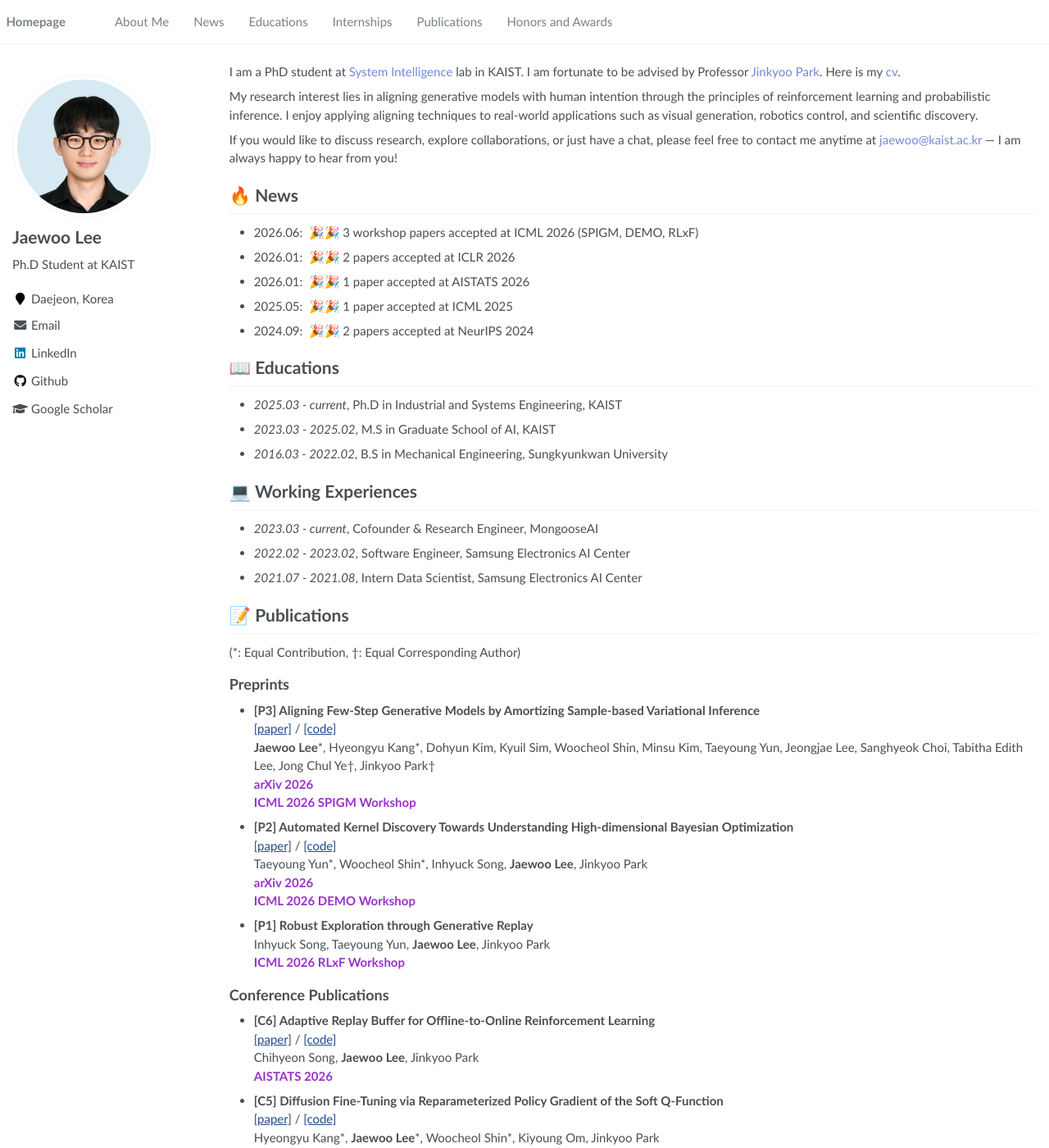
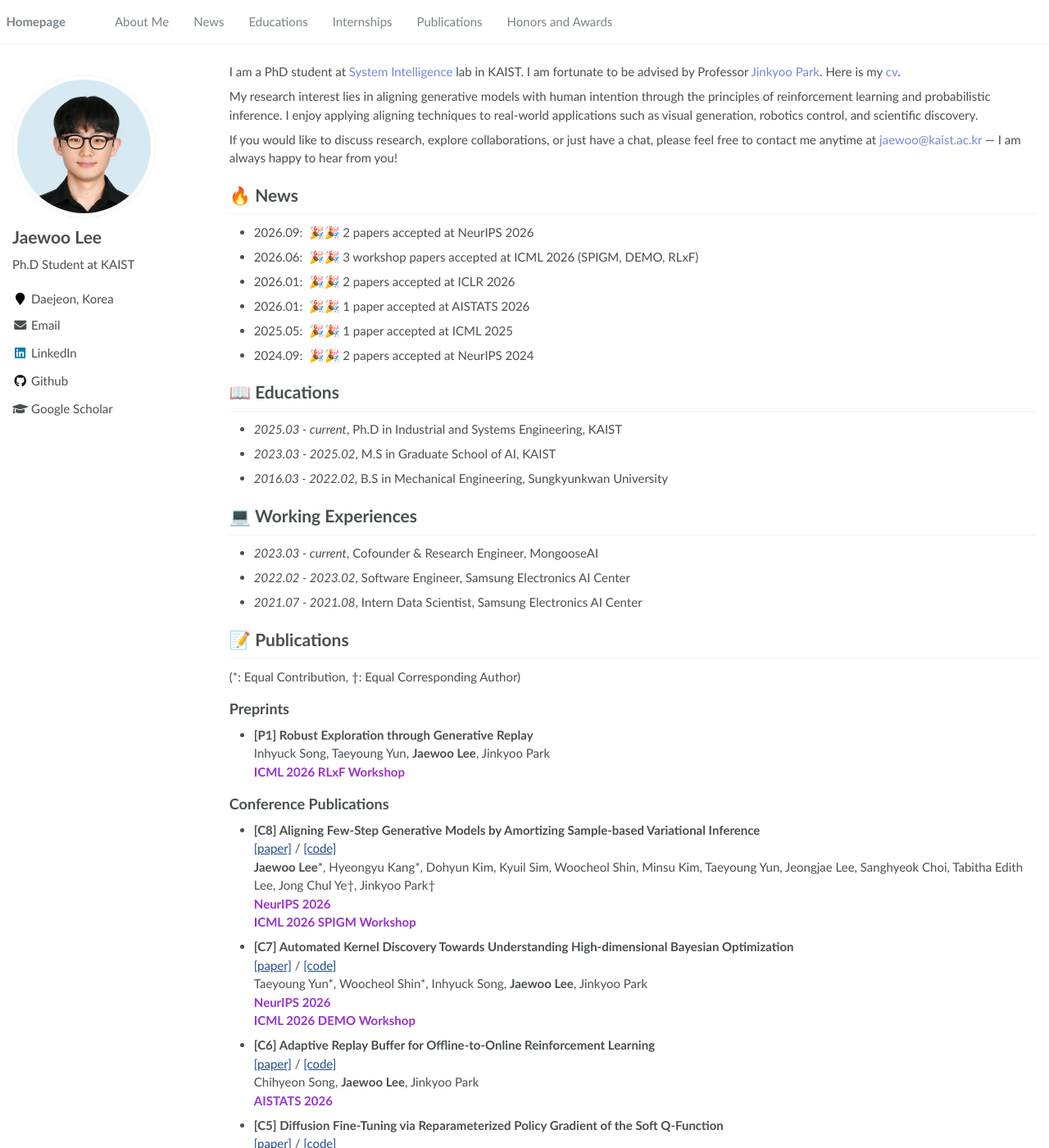
Before and after one commit to Jaewoopudding/Jaewoopudding.github.io, a Jekyll site: the page built from _pages/about.md, in a window 1280 px wide and 1400 px high. Shown: the whole window at 82% size. Built offline with Jekyll 4.4.1, drawn with Linux system fonts in a browser that asks for light colours.

Commit message:
Move FAV and Kernel Discovery papers to NeurIPS 2026 publications
Both papers were accepted at NeurIPS 2026. Move them from Preprints to
Conference Publications as [C8] and [C7], replace the arXiv venue line
with NeurIPS 2026 (keeping the ICML 2026 workshop lines), and add a
2026.09 news entry.

Co-Authored-By: Claude Fable 5.1 <noreply@anthropic.com>

```diff
--- a/_pages/about.md
+++ b/_pages/about.md
@@ -25,6 +25,7 @@ If you would like to discuss research, explore collaborations, or just have a ch
 
 
 # 🔥 News
+- 2026.09: &nbsp;🎉🎉 2 papers accepted at NeurIPS 2026
 - 2026.06: &nbsp;🎉🎉 3 workshop papers accepted at ICML 2026 (SPIGM, DEMO, RLxF)
 - 2026.01: &nbsp;🎉🎉 2 papers accepted at ICLR 2026
 - 2026.01: &nbsp;🎉🎉 1 paper accepted at AISTATS 2026
@@ -47,23 +48,23 @@ If you would like to discuss research, explore collaborations, or just have a ch
 
 ## Preprints
 
-- **[P3] Aligning Few-Step Generative Models by Amortizing Sample-based Variational Inference**
-[[paper]](https://arxiv.org/abs/2605.26552) / [[code]](https://github.com/Jaewoopudding/FAV)
-**Jaewoo Lee**\*, Hyeongyu Kang\*, Dohyun Kim, Kyuil Sim, Woocheol Shin, Minsu Kim, Taeyoung Yun, Jeongjae Lee, Sanghyeok Choi, Tabitha Edith Lee, Jong Chul Ye†, Jinkyoo Park†
-<span style="color:darkorchid">**arXiv 2026**</span>
-<span style="color:darkorchid">**ICML 2026 SPIGM Workshop**</span>
-
-- **[P2] Automated Kernel Discovery Towards Understanding High-dimensional Bayesian Optimization**
-[[paper]](https://arxiv.org/abs/2605.20249) / [[code]](https://github.com/Shin-woocheol/Kernel_discovery)
-Taeyoung Yun\*, Woocheol Shin\*, Inhyuck Song, **Jaewoo Lee**, Jinkyoo Park
-<span style="color:darkorchid">**arXiv 2026**</span>
-<span style="color:darkorchid">**ICML 2026 DEMO Workshop**</span>
-
 - **[P1] Robust Exploration through Generative Replay**
 Inhyuck Song, Taeyoung Yun, **Jaewoo Lee**, Jinkyoo Park
 <span style="color:darkorchid">**ICML 2026 RLxF Workshop**</span>
 
 ## Conference Publications
+
+- **[C8] Aligning Few-Step Generative Models by Amortizing Sample-based Variational Inference**
+[[paper]](https://arxiv.org/abs/2605.26552) / [[code]](https://github.com/Jaewoopudding/FAV)
+**Jaewoo Lee**\*, Hyeongyu Kang\*, Dohyun Kim, Kyuil Sim, Woocheol Shin, Minsu Kim, Taeyoung Yun, Jeongjae Lee, Sanghyeok Choi, Tabitha Edith Lee, Jong Chul Ye†, Jinkyoo Park†
+<span style="color:darkorchid">**NeurIPS 2026**</span>
+<span style="color:darkorchid">**ICML 2026 SPIGM Workshop**</span>
+
+- **[C7] Automated Kernel Discovery Towards Understanding High-dimensional Bayesian Optimization**
+[[paper]](https://arxiv.org/abs/2605.20249) / [[code]](https://github.com/Shin-woocheol/Kernel_discovery)
+Taeyoung Yun\*, Woocheol Shin\*, Inhyuck Song, **Jaewoo Lee**, Jinkyoo Park
+<span style="color:darkorchid">**NeurIPS 2026**</span>
+<span style="color:darkorchid">**ICML 2026 DEMO Workshop**</span>
 
 - **[C6] Adaptive Replay Buffer for Offline-to-Online Reinforcement Learning**
 [[paper]](https://arxiv.org/abs/2512.10510) / [[code]](https://github.com/song970407/ARB)
```
